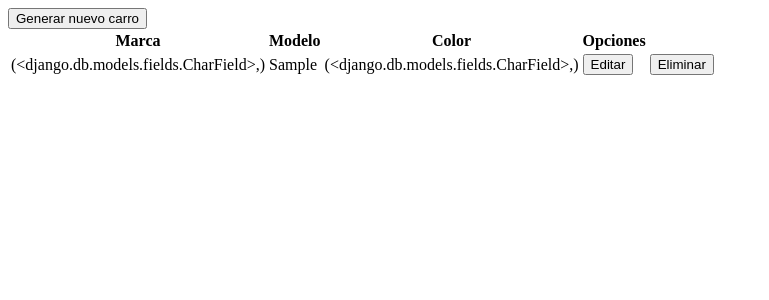
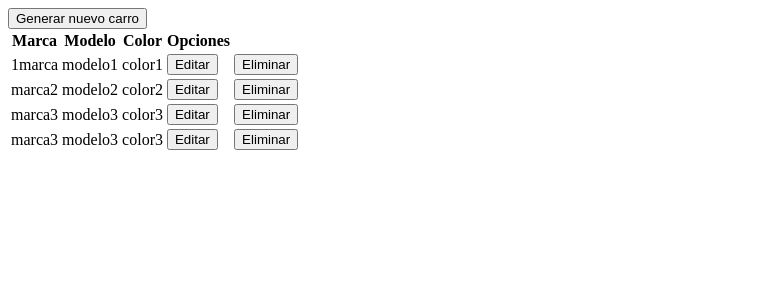
Before and after one commit to alemova/CRUD-Carros-Django, a Django app: page /carros in a window 1280 px wide. Shown: the top 300 px of the page, without its empty margins (0-769 px from the left). Run offline with Django 5.2, Linux system fonts and the light colour scheme; data comes from the database, SQL or seed files in the repository; tables that the repository leaves empty hold one stand-in row (values such as "Sample post").

Commit message:
Corrección a modelo carro, migraciones nuevas y bugfix en urls con redirect

```diff
--- a/carro/models.py
+++ b/carro/models.py
@@ -3,13 +3,13 @@
 # Create your models here.
 
 class carro (models.Model):
-    Id = models.AutoField(primary_key=True),
-    modelo = models.CharField(max_length=25),
-    marca = models.CharField(max_length=25),
-    color = models.CharField(max_length=25)
+    Id = models.AutoField(primary_key=True, serialize=True, default=None)
+    modelo = models.CharField(max_length=25, null=True)
+    marca = models.CharField(max_length=25, null=True)
+    color = models.CharField(max_length=25, null=True)
 
 class Coche(models.Model):
-    ID = models.AutoField(primary_key=True),
-    marca = models.CharField(max_length=25),
-    color = models.CharField(max_length=25),
-    modelo = models.CharField(max_length=25)
+    ID = models.AutoField(primary_key=True, serialize=True, default=None)
+    marca = models.CharField(max_length=25, null=True)
+    color = models.CharField(max_length=25, null=True)
+    modelo = models.CharField(max_length=25, null=True)
--- a/carro/templates/carros.html
+++ b/carro/templates/carros.html
@@ -24,8 +24,8 @@
                         <td>{{ c.marca }}</td>
                         <td>{{ c.modelo }}</td>
                         <td>{{ c.color }}</td>
-                        <td><Button onclick="location.href='/carro/{c.ID}}'">Editar</Button></td>
-                        <td><Button onclick="location.href='/borrarCarro/{c.ID}}'">Eliminar</Button></td>
+                        <td><Button onclick="location.href='/carro/{{c.ID}}'">Editar</Button></td>
+                        <td><Button onclick="location.href='/borrarCarro/{{c.ID}}'">Eliminar</Button></td>
                     </tr>
 
                 {% endfor %}
--- a/carro/templates/editarCarro.html
+++ b/carro/templates/editarCarro.html
@@ -10,7 +10,7 @@
         <h2>Editar carro</h2>
         <div class="card">
             <div class="card-body">
-                <form action="/ActualizarCarro" method="POST">
+                <form action="/ActualizarCarro{{carro.ID}}" method="POST">
                     {% csrf_token %}
                     <div class="form-group">
                         <label for="marca">Marca</label>
--- a/carro/views.py
+++ b/carro/views.py
@@ -19,7 +19,7 @@
 
 def CarroId(request, Id):
     if request.method == 'GET':
-        car = Coche.objects.get(Id)
+        car = Coche.objects.get(ID=Id)
         return render(request, 'editarCarro.html', {'carro':car})
 
 def CrearCarro(request):
@@ -28,27 +28,25 @@
         color = request.POST['color']
         modelo = request.POST['modelo']
         Carro = Coche.objects.create(marca=marca, color=color, modelo=modelo)
-        return redirect('carros')
+        return redirect('home')
 
-def ActualizarCarro(request):
+def ActualizarCarro(request, Id):
     if request.method == 'POST':
-        id = request.POST['id']
         marca = request.POST['marca']
         color = request.POST['color']
         modelo = request.POST['modelo']
 
-        Carro = Coche.objects.get(id=id)
+        Carro = Coche.objects.get(ID=Id)
 
         Carro.marca = marca
         Carro.color = color
         Carro.modelo = modelo
         Carro.save()
-        return redirect('carros')
+        return redirect('home')
 
 
-def BorrarCarro(request):
-    if request.method == 'POST':
-        id  = request.POST['id']
-        Carro=Coche.objects.get(id=id)
+def BorrarCarro(request,Id):
+    if request.method == 'GET':
+        Carro=Coche.objects.get(ID=Id)
         Carro.delete()
-        return redirect('carros')
+        return redirect('home')
--- a/django_crud_api/urls.py
+++ b/django_crud_api/urls.py
@@ -18,13 +18,14 @@
 from django.urls import path
 from carro import views
 
+app_name = "carro"
 urlpatterns = [
     path('admin/', admin.site.urls),               #URL Default de admin
-    path('carros', views.Carros),                     #vista principal para observar listado de carros
+    path('carros', views.Carros, name="home"),        #vista principal para observar listado de carros
     path('carros/crear', views.formCar),              #renderiza la vista del formulario para crear carro
-    path('carro/<int:Id>', views.CarroId),            #renderiza la vista para editar/seleccionar un carro
-    path('ActualizarCarro', views.ActualizarCarro),   #URL para actualizar un registro
+    path('carro/<Id>', views.CarroId),                 #renderiza la vista para editar/seleccionar un carro
+    path('ActualizarCarro<Id>', views.ActualizarCarro),   #URL para actualizar un registro
     path('carroNuevo', views.CrearCarro),             #URL para crear un registro
-    path('borrarCarro/<int:Id>', views.BorrarCarro)   #URL para eliminar un registro
+    path('borrarCarro/<Id>', views.BorrarCarro)   #URL para eliminar un registro
 
 ]
```
Also changed, not shown: carro/migrations/0006_remove_carro_id_remove_coche_id_carro_marca_and_more.py (added), django_crud_api/db.sqlite3.
